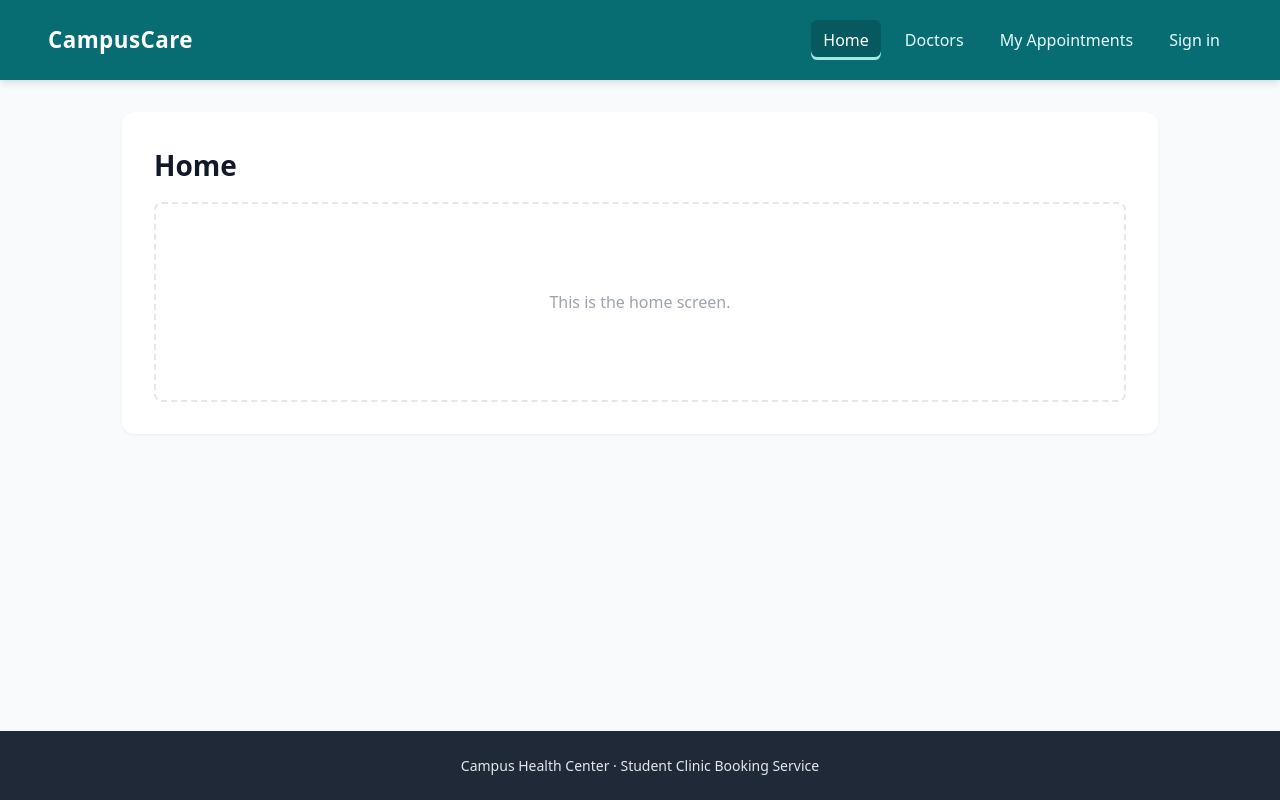
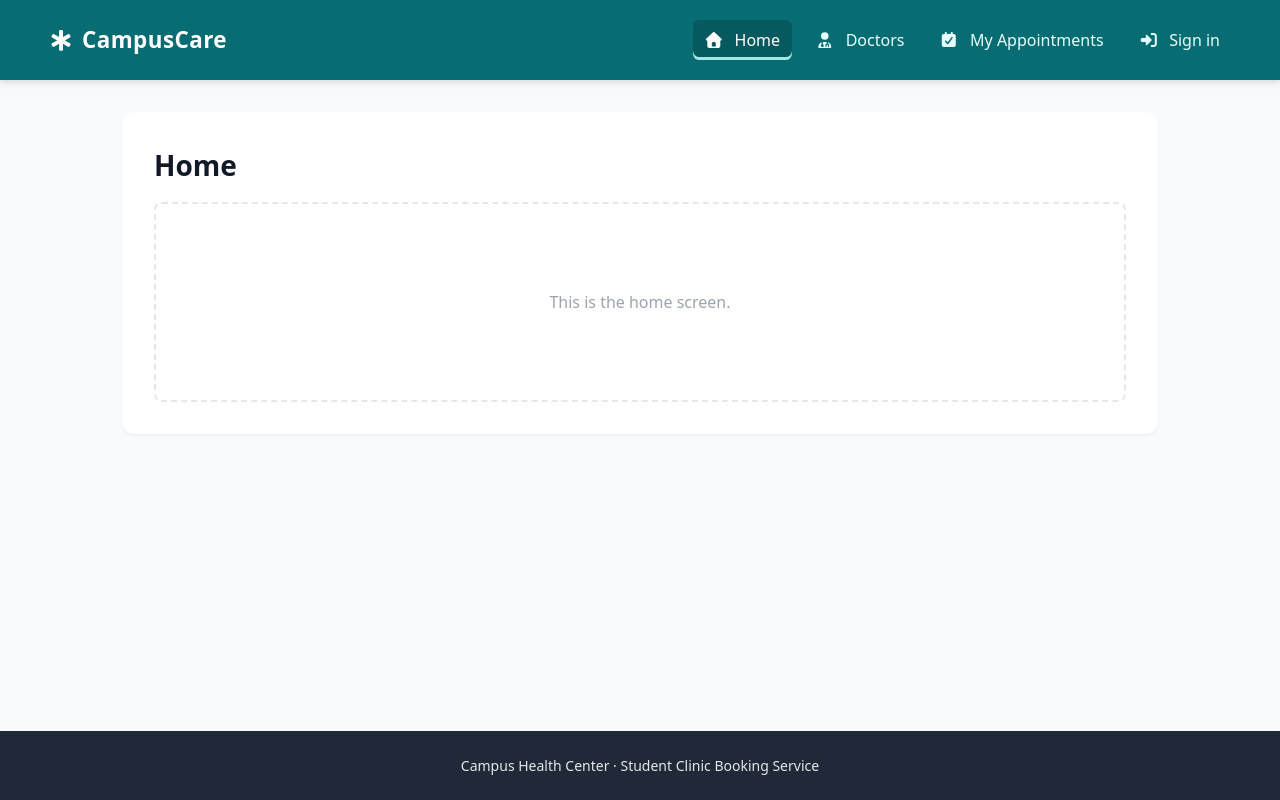
Before and after one commit to binyam-ta/CampusCare, a React (Vite) app: page / in a window 1280 px wide. Built offline with nearby package versions, Linux system fonts and the light colour scheme.

Commit message:
feat: add Font Awesome icons to Navbar

```diff
--- a/src/Navbar.css
+++ b/src/Navbar.css
@@ -21,10 +21,18 @@
 }
 
 .brand {
+  display: flex;
+  align-items: center;
+  gap: 0.5rem;
   font-size: 1.3rem;
   font-weight: 700;
   letter-spacing: 0.02em;
   color: white;
+}
+
+.brand-icon {
+  font-size: 1.3rem;
+  /* color: #9ee8e5; */
 }
 
 .burger-menu {
@@ -83,7 +91,10 @@
 }
 
 .menu a {
-  padding: 0.9rem 0.75rem;
+   padding: 0.9rem 0.75rem;
+  display: flex;
+  align-items: center;
+  gap: 0.75rem;
   color: #e6fffe;
   font-size: 1rem;
   font-weight: 500;
@@ -91,6 +102,12 @@
   border-radius: 0.5rem;
   transition: background-color 0.2s ease, color 0.2s ease;
 }
+
+.menu a svg {
+  width: 1.1rem;
+  text-align: center;
+}
+
 
 .menu a:hover {
   color: #ffffff;
--- a/src/Navbar.jsx
+++ b/src/Navbar.jsx
@@ -2,6 +2,8 @@ import { useState } from 'react'
 import { useAuth } from './auth/AuthContext.jsx'
 import { NavLink } from 'react-router-dom'
 import './navbar.css'
+import { FontAwesomeIcon } from '@fortawesome/react-fontawesome';
+import { faStarOfLife, faHouse, faUserDoctor, faCalendarCheck, faRightFromBracket, faRightToBracket } from '@fortawesome/free-solid-svg-icons'
 
 
 export function Navbar() {
@@ -23,7 +25,10 @@ export function Navbar() {
     return (
         <div className="navbar-container">
             <nav className="navbar">
-                <div className="brand">CampusCare</div>
+                <div className="brand">
+                    <FontAwesomeIcon icon={faStarOfLife} className="brand-icon" />
+                    <span>CampusCare</span>
+                </div>
                 <button
                     className={`burger-menu ${isMenuOpen ? 'is-open' : ''}`} onClick={toggleMenu}
                     aria-label={isMenuOpen ? 'Close navigation menu' : 'Open navigation menu'}
@@ -38,9 +43,20 @@ export function Navbar() {
                 On tablet/desktop it becomes a normal horizontal navigation.
                 */}
                 <div className={`menu ${isMenuOpen ? 'menu-open' : ''}`}>
-                    <NavLink to="/" end onClick={closeMenu}>Home</NavLink>
-                    <NavLink to="/doctors" onClick={closeMenu}> Doctors</NavLink>
-                    <NavLink to="/appointments" onClick={closeMenu}> My Appointments</NavLink>
+                    <NavLink to="/" end onClick={closeMenu}>
+                        <FontAwesomeIcon icon={faHouse} />
+                        <span>Home</span>
+                    </NavLink>
+
+                    <NavLink to="/doctors" onClick={closeMenu}>
+                        <FontAwesomeIcon icon={faUserDoctor} />
+                        <span>Doctors</span>
+                    </NavLink>
+
+                    <NavLink to="/appointments" onClick={closeMenu}>
+                        <FontAwesomeIcon icon={faCalendarCheck} />
+                        <span>My Appointments</span>
+                    </NavLink>
                     {student ? (
                         <NavLink to="/"
                             onClick={(e) => {
@@ -49,9 +65,13 @@ export function Navbar() {
                                 closeMenu()
                             }}
                         >
-                            Sign out
+                            <FontAwesomeIcon icon={faRightFromBracket} />
+                            <span>Sign out</span>
                         </NavLink>) : (
-                        <NavLink to="/signin" onClick={closeMenu}>Sign in </NavLink>
+                        <NavLink to="/signin" onClick={closeMenu}>
+                            <FontAwesomeIcon icon={faRightToBracket} />
+                            <span>Sign in</span>
+                        </NavLink>
                     )}
                 </div>
             </nav>
```
